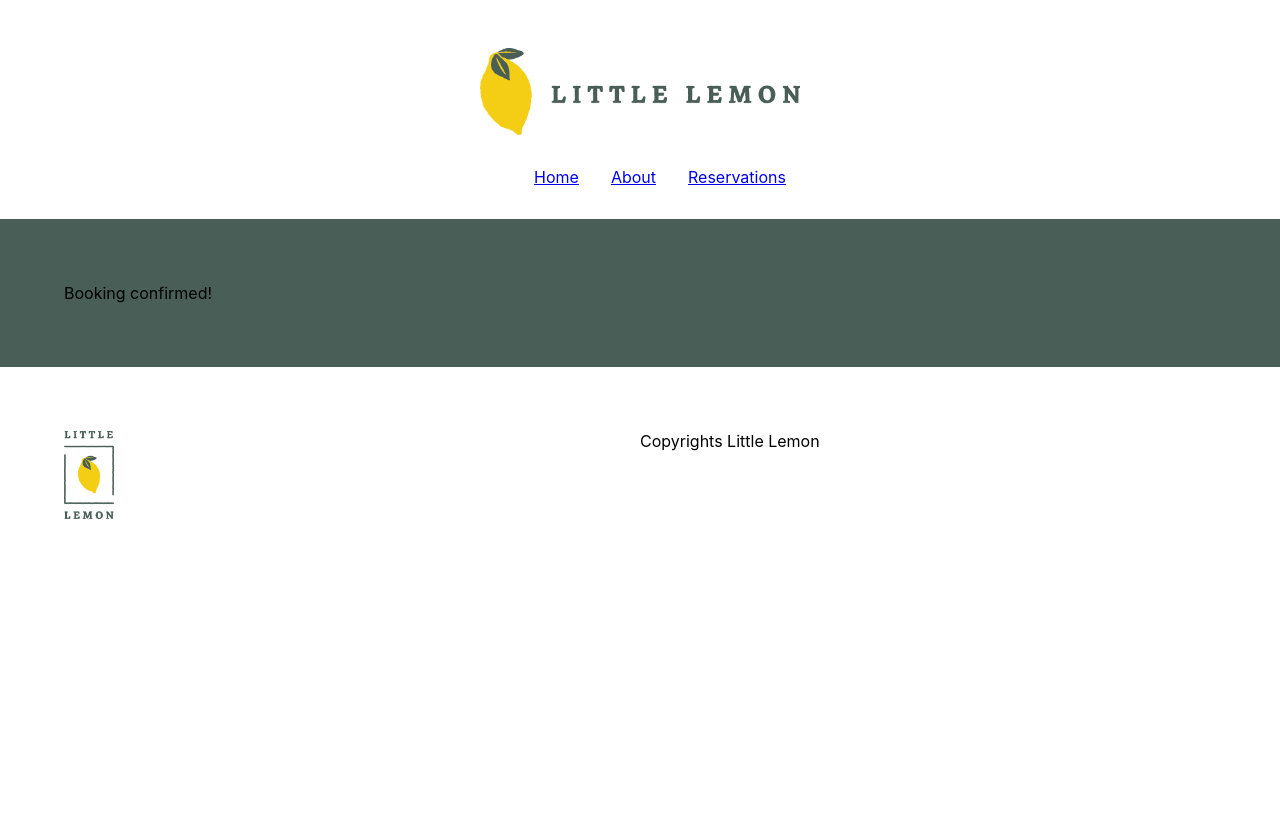
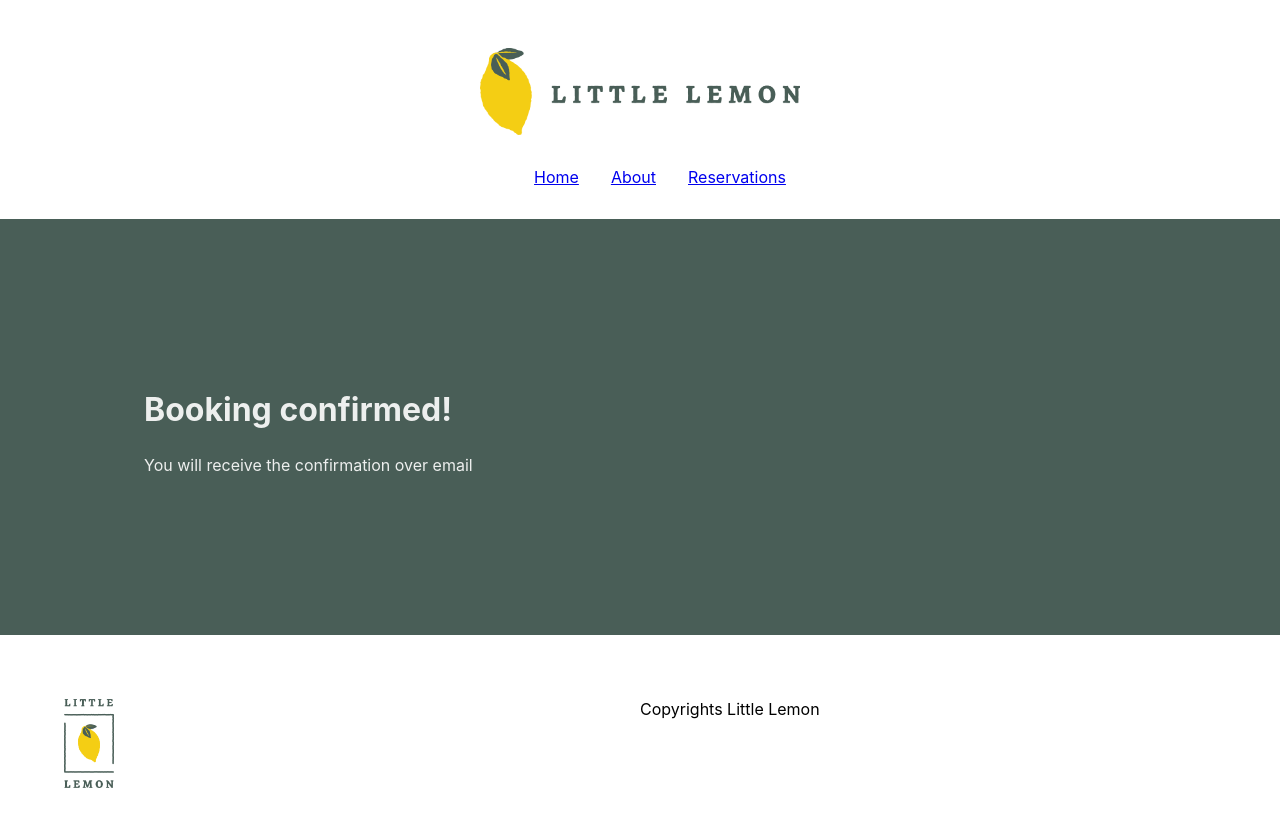
Before and after one commit to michaeli1/react-capstone, a React (Create React App) app: page /confirmed in a window 1280 px wide. Shown: the top 826 px of the page. Before the commit the page ends 800 px from the top, so only its background shows below. Built offline with nearby package versions, Linux system fonts and the light colour scheme.

Commit message:
Fix styles

```diff
--- a/src/App.css
+++ b/src/App.css
@@ -56,7 +56,7 @@ header {
   padding-right: 5%;
 }
 
-header>img {
+header img {
   display: block;
   margin-left: auto;
   margin-right: auto;
--- a/src/ConfirmedBooking.js
+++ b/src/ConfirmedBooking.js
@@ -3,7 +3,10 @@ import React from "react";
 const Booking = (props) => {
     return <main>
         <section>
-            Booking confirmed!
+            <article>
+                <h2>Booking confirmed!</h2>
+                <p>You will receive the confirmation over email</p>
+            </article>
         </section>
     </main>
 }
--- a/src/Header.js
+++ b/src/Header.js
@@ -1,7 +1,9 @@
+import React from "react";
+import { Link } from "react-router-dom";
 import logo from "./Assets/Asset 16@4x.png"
 const Header = () => {
     return <header>
-        <img src={logo} alt="logo"></img>
+        <Link to="/"><img src={logo} alt="logo" /></Link>
     </header>
 }
 export default Header;
```
